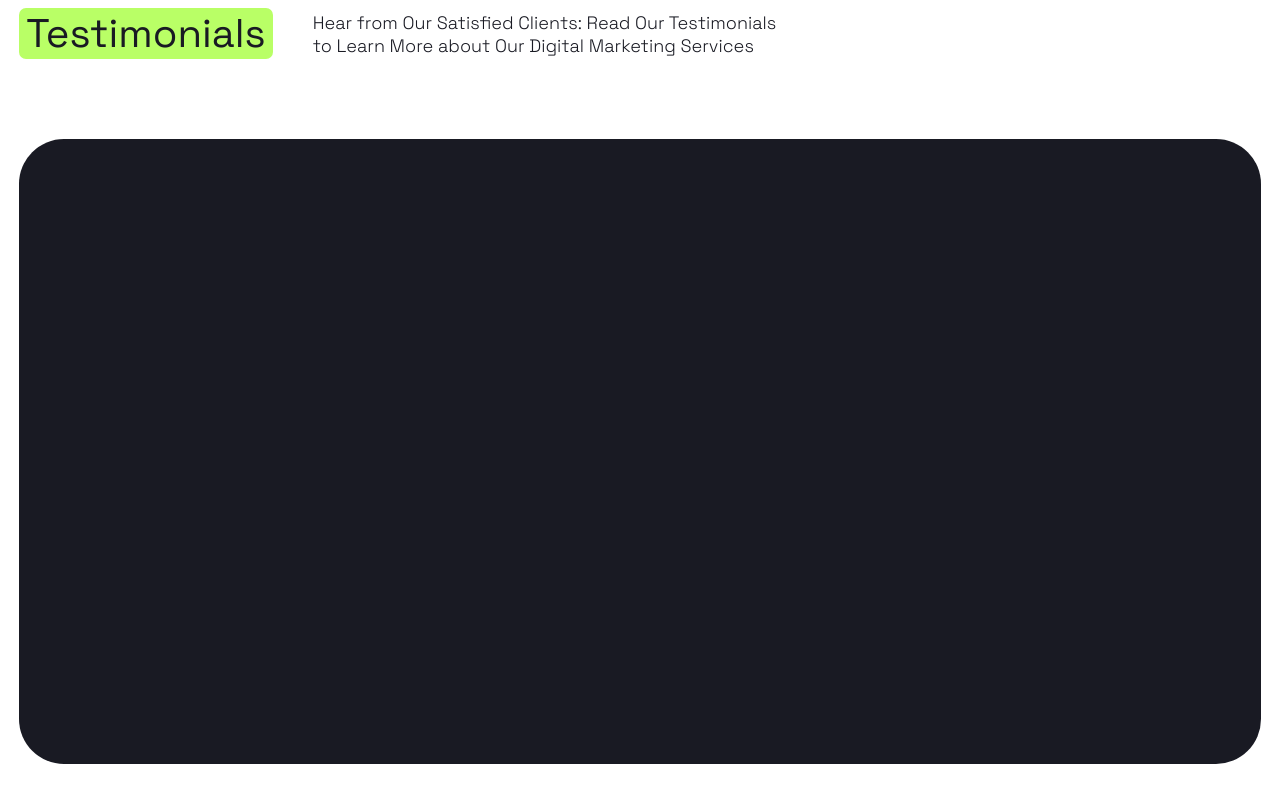
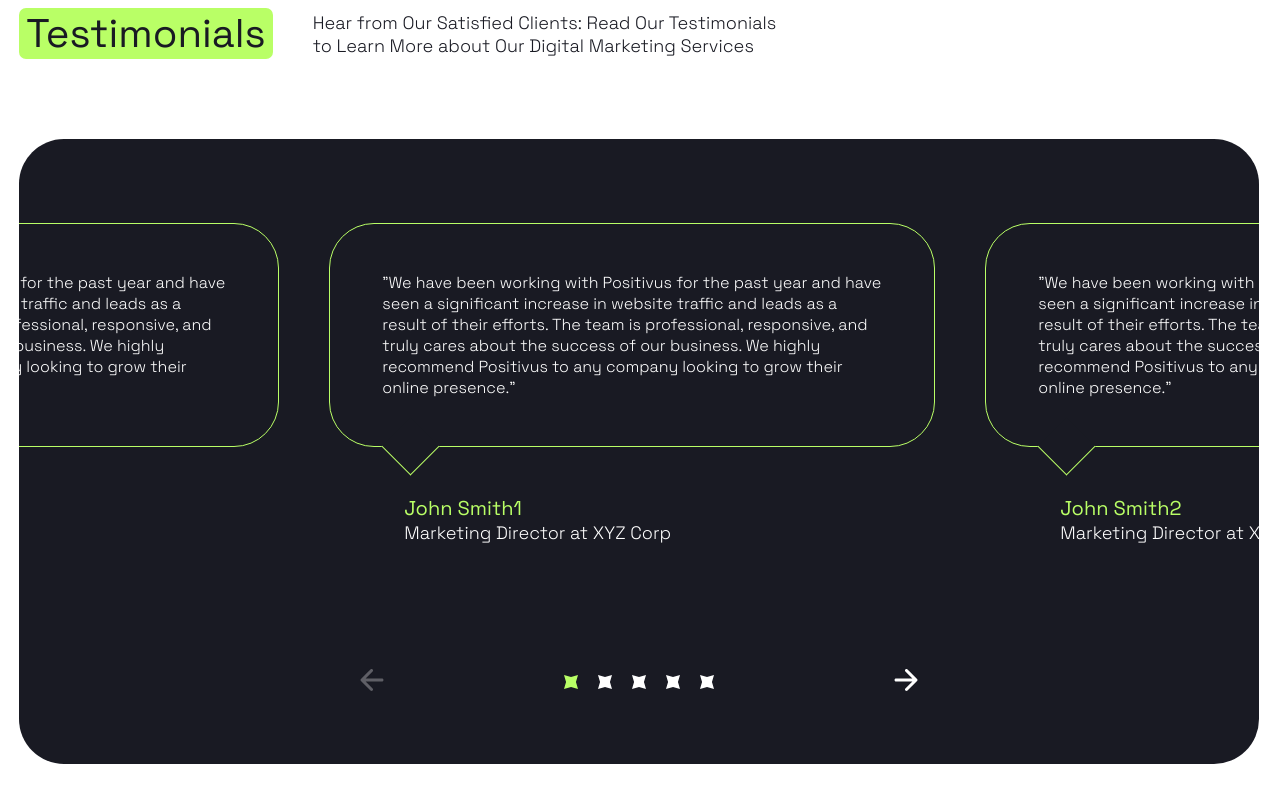
Before and after one commit to Josquin2/positivus, a Vue app: page / in a window 1280 px wide. Shown: the part 5680-6480 px from the top of the page. Built offline with nearby package versions, Linux system fonts and the light colour scheme.

Commit message:
added carousel for pc

```diff
--- a/src/components/Testimonials.vue
+++ b/src/components/Testimonials.vue
@@ -1,8 +1,111 @@
+<script setup lang="ts">
+import { ref } from 'vue'
+import WhiteArrow from '@/components/icons/WhiteArrow.vue'
+import PageIcon from '@/components/icons/PageIcon.vue'
+const cards = [
+  {
+    author: 'John Smith5',
+    position: 'Marketing Director at XYZ Corp',
+    words:
+      '"We have been working with Positivus for the past year and have seen a significant increase in website traffic and leads as a result of their efforts. The team is professional, responsive, and truly cares about the success of our business. We highly recommend Positivus to any company looking to grow their online presence."'
+  },
+  {
+    author: 'John Smith1',
+    position: 'Marketing Director at XYZ Corp',
+    words:
+      '"We have been working with Positivus for the past year and have seen a significant increase in website traffic and leads as a result of their efforts. The team is professional, responsive, and truly cares about the success of our business. We highly recommend Positivus to any company looking to grow their online presence."'
+  },
+  {
+    author: 'John Smith2',
+    position: 'Marketing Director at XYZ Corp',
+    words:
+      '"We have been working with Positivus for the past year and have seen a significant increase in website traffic and leads as a result of their efforts. The team is professional, responsive, and truly cares about the success of our business. We highly recommend Positivus to any company looking to grow their online presence."'
+  },
+  {
+    author: 'John Smith3',
+    position: 'Marketing Director at XYZ Corp',
+    words:
+      '"We have been working with Positivus for the past year and have seen a significant increase in website traffic and leads as a result of their efforts. The team is professional, responsive, and truly cares about the success of our business. We highly recommend Positivus to any company looking to grow their online presence."'
+  },
+  {
+    author: 'John Smith4',
+    position: 'Marketing Director at XYZ Corp',
+    words:
+      '"We have been working with Positivus for the past year and have seen a significant increase in website traffic and leads as a result of their efforts. The team is professional, responsive, and truly cares about the success of our business. We highly recommend Positivus to any company looking to grow their online presence."'
+  },
+  {
+    author: 'John Smith5',
+    position: 'Marketing Director at XYZ Corp',
+    words:
+      '"We have been working with Positivus for the past year and have seen a significant increase in website traffic and leads as a result of their efforts. The team is professional, responsive, and truly cares about the success of our business. We highly recommend Positivus to any company looking to grow their online presence."'
+  },
+  {
+    author: 'John Smith1',
+    position: 'Marketing Director at XYZ Corp',
+    words:
+      '"We have been working with Positivus for the past year and have seen a significant increase in website traffic and leads as a result of their efforts. The team is professional, responsive, and truly cares about the success of our business. We highly recommend Positivus to any company looking to grow their online presence."'
+  }
+]
+
+const translate = ref(-346)
+
+const currentPage = ref(0)
+
+function onNextClick() {
+  if (currentPage.value < 4) {
+    currentPage.value += 1
+    translate.value -= 656
+  }
+}
+
+function onPrevClick() {
+  if (currentPage.value > 0) {
+    currentPage.value -= 1
+    translate.value += 656
+  }
+}
+
+function onPageClick(index: number) {
+  if (currentPage.value < index) {
+    translate.value -= (index - currentPage.value) * 656
+  } else if (currentPage.value > index) {
+    translate.value += (currentPage.value - index) * 656
+  }
+  currentPage.value = index
+}
+</script>
+
 <template>
   <div class="testimonials-block">
     <div class="carousel">
-      <div class="cards"></div>
-      <div class="navigation"></div>
+      <div class="cards" :style="`transform: translateX(calc(${translate}px))`">
+        <div class="one-card" v-for="card in cards">
+          <div class="words">{{ card?.words }}</div>
+          <div class="author">
+            <h6>{{ card?.author }}</h6>
+            <p>{{ card?.position }}</p>
+          </div>
+        </div>
+      </div>
+      <div class="navigation">
+        <button @click="onPrevClick()" class="arrow" :class="{ 'disabled-arrow': currentPage < 1 }">
+          <WhiteArrow class="left-arrow" />
+        </button>
+        <div class="pages">
+          <button
+            class="one-page"
+            :class="{ 'current-page': currentPage == index }"
+            v-for="(page, index) in cards.length - 2"
+            :key="index"
+            @click="onPageClick(index)"
+          >
+            <PageIcon />
+          </button>
+        </div>
+        <button @click="onNextClick()" class="arrow" :class="{ 'disabled-arrow': currentPage > 3 }">
+          <WhiteArrow class="right-arrow" />
+        </button>
+      </div>
     </div>
   </div>
 </template>
@@ -12,12 +115,104 @@
   margin-top: 80px;
 
   .carousel {
+    max-width: 1240px;
     width: 100%;
-    height: 625px;
+    padding: 84px 0px 68px 0px;
     background-color: #191a23;
     border-radius: 45px;
-    padding: 84px 0px 68px 0px;
+    min-height: 625px;
     overflow: hidden;
+    display: flex;
+    flex-direction: column;
+    justify-content: space-between;
+
+    .cards {
+      display: flex;
+      gap: 50px;
+      transition: 0.5s;
+
+      .one-card {
+        min-width: 606px;
+
+        .words {
+          color: #ffffff;
+          border: 1px solid #b9ff66;
+          border-radius: 45px;
+          position: relative;
+          padding: 48px 52px;
+        }
+
+        .author {
+          margin-left: 75px;
+          margin-top: 48px;
+          h6 {
+            color: #b9ff66;
+            font-size: 20px;
+            font-weight: 300;
+          }
+          p {
+            color: #ffffff;
+            font-size: 18px;
+          }
+        }
+        .words::after {
+          content: '';
+          position: absolute;
+          bottom: -21.2px;
+          left: 60px;
+          width: 40px;
+          height: 40px;
+          border: 1px solid #b9ff66;
+          border-top: none;
+          border-left: none;
+          background-color: #191a23;
+          rotate: 45deg;
+        }
+      }
+    }
+
+    .navigation {
+      display: flex;
+      justify-content: center;
+      gap: 180px;
+
+      .arrow {
+        transition: 0.2s;
+        cursor: pointer;
+        background-color: transparent;
+        border: none;
+
+        .left-arrow {
+          rotate: 180deg;
+        }
+      }
+      .disabled-arrow {
+        cursor: default;
+        opacity: 30%;
+      }
+
+      .pages {
+        display: flex;
+        align-items: center;
+        gap: 20px;
+
+        .one-page {
+          display: flex;
+          cursor: pointer;
+          background-color: transparent;
+          border: none;
+        }
+
+        .current-page {
+          cursor: default;
+          svg {
+            path {
+              fill: #b9ff66;
+            }
+          }
+        }
+      }
+    }
   }
 }
 </style>
--- /dev/null
+++ b/src/components/icons/PageIcon.vue
@@ -0,0 +1,8 @@
+<template>
+  <svg width="14" height="14" viewBox="0 0 14 14" fill="none" xmlns="http://www.w3.org/2000/svg">
+    <path
+      d="M7.0099 2.05941L14 0L11.9604 7.0099L14 14L7.0099 11.9604L0 14L2.05941 7.0099L0 0L7.0099 2.05941Z"
+      fill="white"
+    />
+  </svg>
+</template>
--- /dev/null
+++ b/src/components/icons/WhiteArrow.vue
@@ -0,0 +1,8 @@
+<template>
+  <svg width="24" height="24" viewBox="0 0 24 24" fill="none" xmlns="http://www.w3.org/2000/svg">
+    <path
+      d="M2 10.5C1.17157 10.5 0.5 11.1716 0.5 12C0.5 12.8284 1.17157 13.5 2 13.5L2 10.5ZM23.0607 13.0607C23.6464 12.4749 23.6464 11.5251 23.0607 10.9393L13.5147 1.3934C12.9289 0.807613 11.9792 0.807613 11.3934 1.3934C10.8076 1.97919 10.8076 2.92893 11.3934 3.51472L19.8787 12L11.3934 20.4853C10.8076 21.0711 10.8076 22.0208 11.3934 22.6066C11.9792 23.1924 12.9289 23.1924 13.5147 22.6066L23.0607 13.0607ZM2 13.5L22 13.5L22 10.5L2 10.5L2 13.5Z"
+      fill="white"
+    />
+  </svg>
+</template>
```
